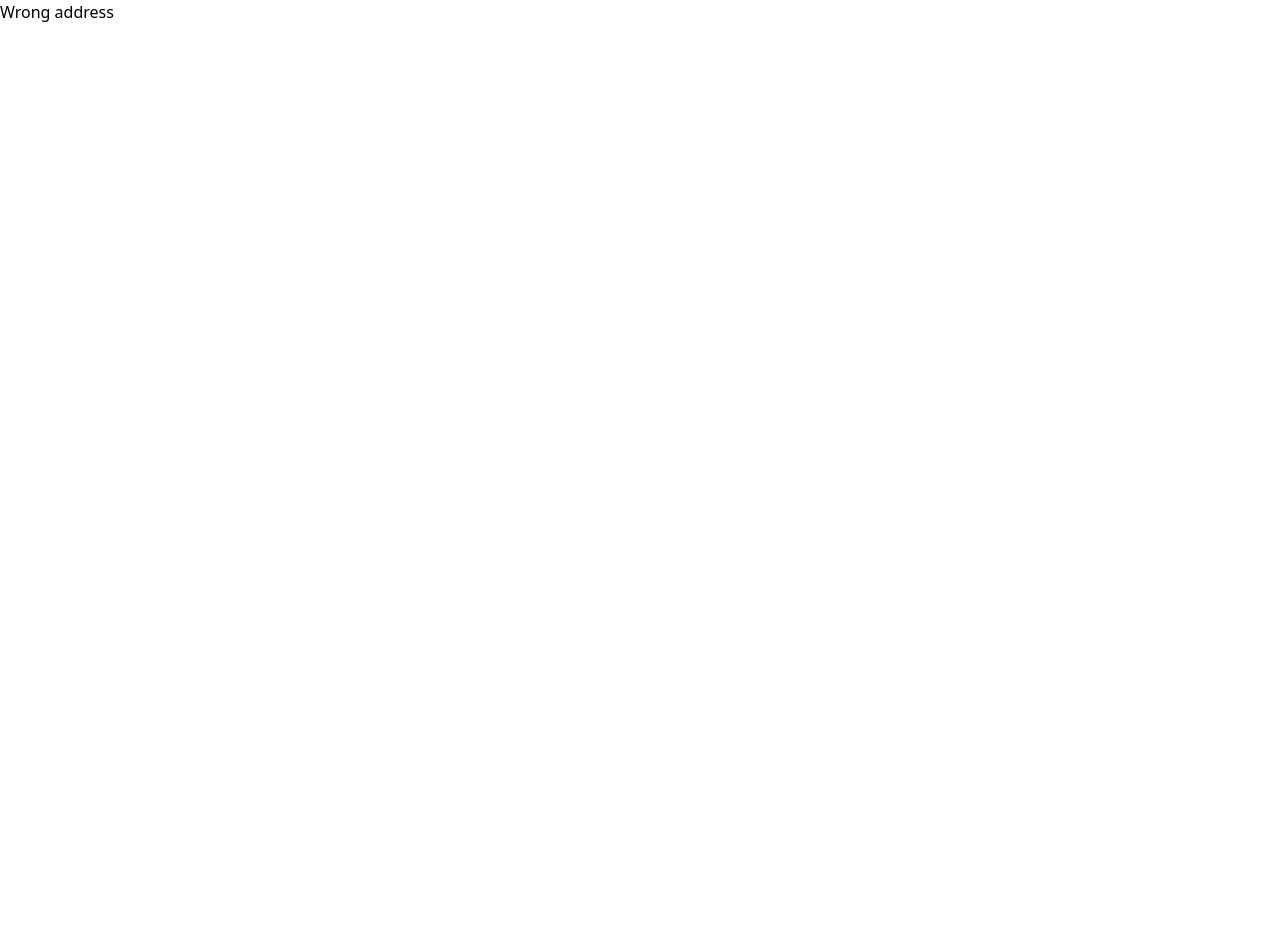
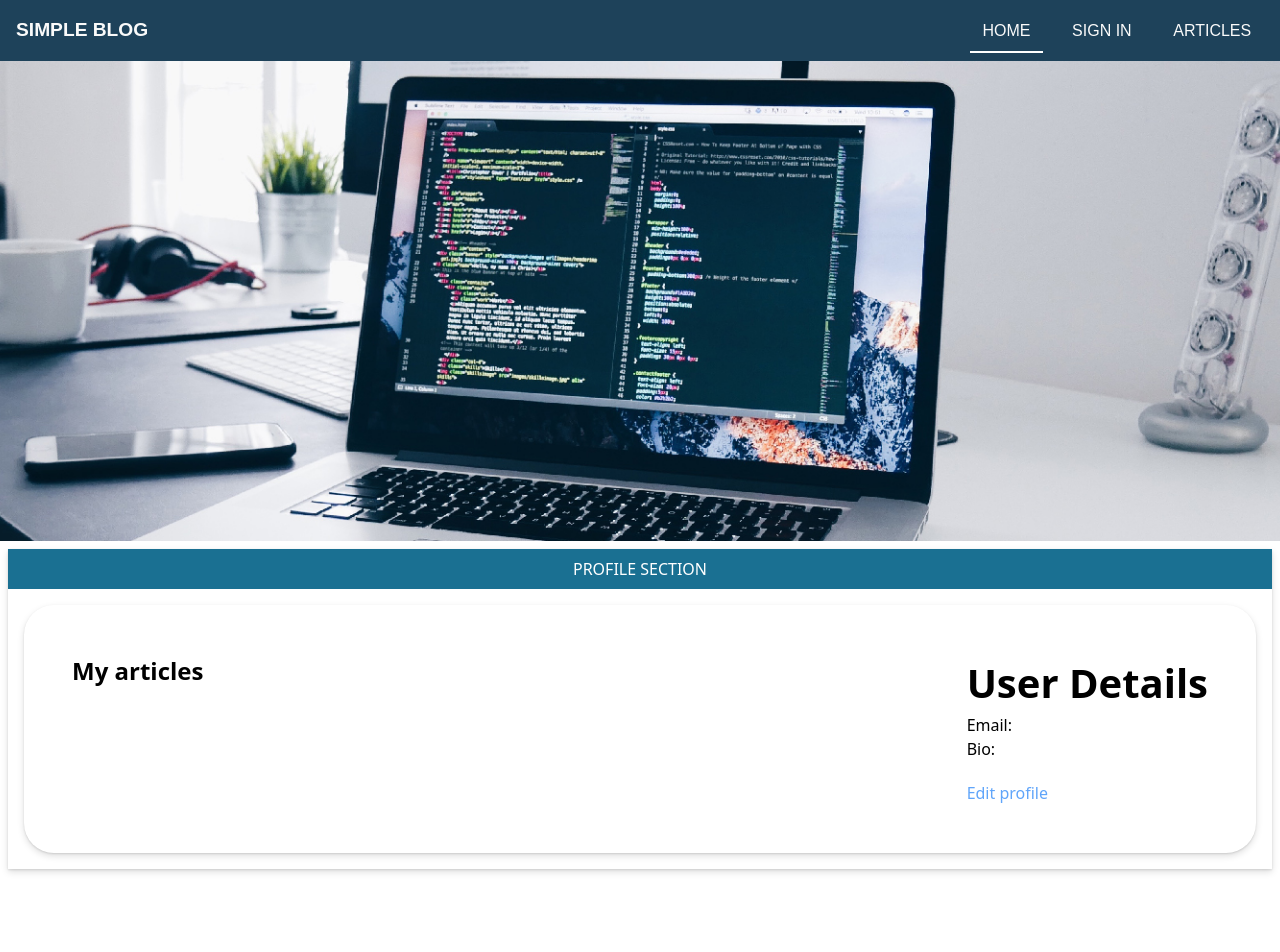
Before and after one commit to RoKoBG/Blog-React-Project, a React (Vite) app: page /profile/1 in a window 1280 px wide. Before the commit this address led to /404. Shown: the top 952 px of the page. Before the commit the page ends 800 px from the top, so only its background shows below. Built offline with nearby package versions, Linux system fonts and the light colour scheme; no server answers; the database is empty.

Commit message:
Update
Created "Create", Profile component
Updates for context to provide users information etc.

```diff
--- a/src/App.jsx
+++ b/src/App.jsx
@@ -3,22 +3,27 @@ import { Routes, Route } from "react-router-dom";
 import styles from "./App.css";
 
 import Main from "./components/Main/Main";
+import Create from "./components/Home/articles/create/Create"
 import NotFound from "./components/404/NotFound";
-import { Blog } from "./contexts/context";
 import { ToastContainer } from "react-toastify";
 
 import "react-toastify/dist/ReactToastify.css";
 import { Navigate } from "react-router-dom";
+import { Blog } from "./contexts/context";
+import Profile from "./components/user/profile/Profile";
 
 function App() {
-    const  currUser  = Blog();
+const {currUser} = Blog();
 
     return (
+
         <>
-            {currUser ? <Main /> : ""}
+
             <ToastContainer />
             <Routes>
                 <Route path="/" element={<Main />} />
+                <Route path="/create" element={<Create/>}/>
+                <Route path={"/profile/:userId"} element={<Profile/>}/>
                 <Route path="/404" element={<NotFound />} />
                 <Route path="*" element={<Navigate to="/404" />} />
             </Routes>
--- a/src/components/Header/Header.jsx
+++ b/src/components/Header/Header.jsx
@@ -1,41 +1,73 @@
 import React from "react";
 import { useState } from "react";
 import { Link } from "react-router-dom";
-import styles from './Header.module.css'
+import styles from "./Header.module.css";
 import Auth from "./Auth/Auth";
-const DemoHeader = () =>{
+import { Blog } from "../../contexts/context";
+const DemoHeader = () => {
+    const currUser = Blog();
+    console.log(currUser);
     const [modal, setModal] = useState(false);
     return (
         <section className={styles.header}>
             <nav>
-                    <Link className={styles.logo} to='/'>Simple Blog</Link>
+                <Link className={styles.logo} to="/">
+                    Simple Blog
+                </Link>
+
                 <input type="checkbox" id="hamburger" />
                 <label htmlFor="hamburger">
                     <i
                         className="fa-solid fa-square-caret-down fa-2xl"
-                            style={{color: 'fff'}}
+                        style={{ color: "fff" }}
                     ></i>
                 </label>
                 <ul>
+                    {currUser.currUser ? (
+                        <p className={styles.welcome}>
+                            Welcome {currUser.currUser?.email}
+                        </p>
+                    ) : (
+                        ""
+                    )}
+
                     <li>
-                            <Link to='/' className={styles.active}>Home</Link>
+                        <Link to="/" className={styles.active}>
+                            Home
+                        </Link>
                     </li>
+                    {!currUser.currUser ? (
+                        <>
+                            {" "}
                             <li onClick={() => setModal(true)}>
                                 <Link>Sign In</Link>
                             </li>
-                        <Auth modal={modal} setModal={setModal}/>
+                        </>
+                    ) : (
+                        ""
+                    )}
                     <li>
                         <Link to="#FAQ">Articles</Link>
                     </li>
+                    {currUser.currUser ? (
+                        <>
                             <li>
                                 <Link to="/create">Create Article</Link>
                             </li>
 
+                            <li>
+                                <Link key={currUser.currUser?.uid} to={`/profile/${currUser.currUser?.uid}`}>Profile</Link>
+                            </li>
+                        </>
+                    ) : (
+                        ""
+                    )}
+
+                    <Auth modal={modal} setModal={setModal} />
                 </ul>
             </nav>
             <div className={styles.pic}></div>
         </section>
-
-    )
-}
-export default DemoHeader
+    );
+};
+export default DemoHeader;
--- a/src/components/Header/Header.module.css
+++ b/src/components/Header/Header.module.css
@@ -54,3 +54,12 @@ li a:hover {
 .active {
     border-bottom: 2px solid #ffffff;
 }
+button :hover{
+    background-color: #1a7092;
+    border-radius: 0.5em;
+}
+.welcome{
+    color: #f5f4f4;
+    padding: 0.25em;
+    background-color: #0c2e3b;
+}
--- /dev/null
+++ b/src/components/Home/articles/create/Create.jsx
@@ -0,0 +1,31 @@
+import React from "react";
+import Header from "../../../Header/Header"
+import Footer from "../../../Footer/Footer"
+import styles from "../create/Create.module.css"
+const Create = () => {
+    return (
+        <>
+        <main className={styles.container}>
+        <Header/>
+        <section className={styles.main}>
+                <div className={styles.left}>
+                    <div className={styles.box}>
+                        <div className={styles['articles-header']}>CREATE ARTICLE</div>
+                        <div className={styles["article-wrapper"]}>
+                        <div className={styles["article-box"]}>
+
+                               <p>Inputs here</p>
+                            </div>
+                        </div>
+                    </div>
+                    </div>
+
+            </section>
+
+            <Footer />
+    </main>
+    </>
+    );
+};
+
+export default Create;
--- a/src/components/Home/articles/post/Post.jsx
+++ /dev/null
@@ -1,6 +0,0 @@
-import React from "react";
-const Post = () => {
-    return <div>Post</div>;
-};
-
-export default Post;
--- /dev/null
+++ b/src/components/user/profile/Profile.jsx
@@ -0,0 +1,61 @@
+import React from "react";
+import Header from "../../../components/Header/Header";
+import Footer from "../../../components/Footer/Footer";
+import styles from "../profile/Profile.module.css";
+
+import { Blog } from "../../../contexts/context";
+import { useParams } from "react-router-dom";
+
+const Profile = () => {
+    const { allUsers } = Blog();
+    const { userId } = useParams();
+    const getUserData = allUsers.find((user) => user.id === userId);
+    console.log(userId);
+
+    return (
+        <>
+            <main className={styles.container}>
+                <Header />
+                <section className={styles.main}>
+                    <div className={styles.left}>
+                        <div className={styles.box}>
+                            <div className={styles["articles-header"]}>
+                                PROFILE SECTION
+                            </div>
+                            <div className={styles["article-wrapper"]}>
+                                <div className={styles["article-box"]}>
+                                    <div className={styles.rightBox}>
+                                        <h1 className={styles.h1}>
+                                            {getUserData?.username}
+                                        </h1>
+                                        <h2 className={styles.h2}>
+                                            My articles
+                                        </h2>
+                                    </div>
+                                    <div className={styles.leftBox}>
+                                        <h1 className={styles.h1}>
+                                            User Details
+                                        </h1>
+                                        <p> {getUserData?.username}</p>
+                                        <p>Email:  {getUserData?.email}</p>
+                                        <p>Bio:</p>
+                                        <p className={styles.bio}>
+                                        {getUserData?.bio}
+                                        </p>
+                                        <button className="text-blue-400 pt-5 w-fit">
+                                            Edit profile
+                                        </button>
+                                    </div>
+                                </div>
+                            </div>
+                        </div>
+                    </div>
+                </section>
+
+                <Footer />
+            </main>
+        </>
+    );
+};
+
+export default Profile;
--- /dev/null
+++ b/src/components/user/profile/Profile.module.css
@@ -0,0 +1,70 @@
+.container {
+    width: 100%;
+    margin: 0 auto;
+    min-height: 100vh;
+    position: relative;
+}
+.main {
+    display: flex;
+    gap:1.5em;
+    margin-bottom: 5em;
+    padding: 0.5em;
+}
+.left {
+    flex: 80%;
+
+
+}
+.right {
+    flex: 20%;
+
+
+}
+.box{
+  box-shadow: 0 3px 7px 0 rgba(0, 0, 0, .13), 0 1px 2px 0 rgba(0, 0, 0, .11);
+
+}
+.articles-header{
+    padding: 0.5em;
+    background: #1a7092;
+    color:#ffffff;
+    text-align: center;
+  }
+  .article-box{
+    flex-direction:row;
+    box-shadow: 0 3px 7px 0 rgba(0, 0, 0, .13), 0 1px 2px 0 rgba(0, 0, 0, .11);
+    display: flex;
+    justify-content: space-between;
+    gap: 1em;
+    padding: 3em;
+    border-radius: 30px;
+  }
+  .article-wrapper{
+    padding: 1em;
+  }
+  .article-img{
+    width: 22em;
+    height: 12em;
+  }
+  .pic {
+      width: 100%;
+      height: 60vh;
+      background: url("images/background.jpg") center center;
+      background-repeat: no-repeat;
+      background-size: cover;
+  }
+  /* Profile */
+  .h1{
+    font-size: 2.5em;
+    font-weight: bold;
+  }
+  .h2{
+    font-size: 1.5em;
+    font-weight:600 ;
+  }
+  .rightBox{
+    text-align: center;
+  }
+  .bio{
+    max-width: 70%;
+  }
--- a/src/contexts/context.jsx
+++ b/src/contexts/context.jsx
@@ -1,15 +1,18 @@
 import { onAuthStateChanged } from "firebase/auth";
-import React, { createContext, useContext, useEffect, useState } from "react";
-import Load from '../components/Load/Load'
-import { auth } from "../firebase/fb";
+import React, { useContext, useEffect, useState } from "react";
+import { createContext } from "react";
+import { auth, db } from "../firebase/fb";
+import Load from "../components/Load/Load";
+import { collection, onSnapshot, query } from "firebase/firestore";
 
 const BlogContext = createContext();
 
 const Context = ({ children }) => {
     const [currUser, setCurrUser] = useState(false);
-    const [load, setLoad] = useState(false);
+    const [load, setLoad] = useState(true);
+    const [allUsers, setAllUsers] = useState([]);
+
     useEffect(() => {
-        setLoad(true);
         const unsubscribe = onAuthStateChanged(auth, (user) => {
             if (user) {
                 setCurrUser(user);
@@ -18,21 +21,29 @@ const Context = ({ children }) => {
             }
             setLoad(false);
         });
-        return () => {
-            unsubscribe();
+        return () => unsubscribe();
+    }, [currUser]);
+
+    useEffect(() => {
+        const getUsers = () => {
+            const usersRef = query(collection(db, "users"));
+            onSnapshot(usersRef, (ref) => {
+                setAllUsers(
+                    ref.docs.map((doc) => ({
+                        ...doc.data(),
+                        id: doc.id,
+                    }))
+                );
+            });
         };
-    }, [currUser]);
+        getUsers();
+    }, []);
+
     return (
-        <div>
-            <BlogContext.Provider value={{ currUser, setCurrUser }}>
-                {load ? <Load /> : children}
-            </BlogContext.Provider>
-        </div>
+        <BlogContext.Provider value={{ currUser, setCurrUser, allUsers }}>
+            {load ? <Load /> : children}
+        </BlogContext.Provider>
     );
 };
-
 export default Context;
-
-export const Blog = () => {
-    useContext(BlogContext);
-};
+export const Blog = () => useContext(BlogContext);
```
Also changed, not shown: src/components/Header/Auth/SignIn.jsx (+19 -4 lines), src/components/Header/Auth/SignUp.jsx (+11 -7 lines), src/components/Home/articles/create/Create.module.css (added, +53 -0 lines). Lines whose indentation alone changed are shown as unchanged.
